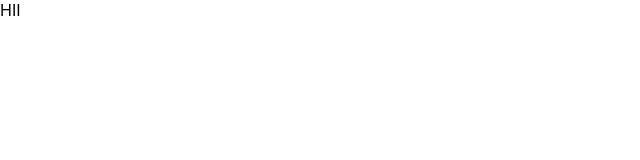
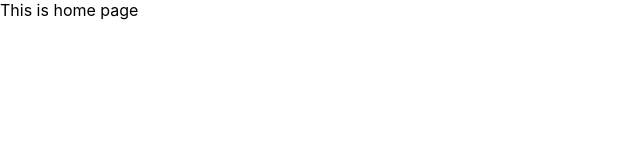
Before and after one commit to ahmadraza12ab/Box-office, a React (Create React App) app: page / in a window 1280 px wide. Shown: the top 160 px of the page, without its empty margins (0-640 px from the left). Built offline with nearby package versions, Linux system fonts and the light colour scheme.

Commit message:
react router

```diff
--- a/src/App.js
+++ b/src/App.js
@@ -1,7 +1,18 @@
 import React from 'react';
+import { Switch, Route } from 'react-router-dom';
 
 function App() {
-  return <div>HII</div>;
+  return (
+    <Switch>
+      <Route exact path="/">
+        This is home page
+      </Route>
+      <Route exact path="/starred">
+        This is starred
+      </Route>
+      <Route>This is 404 page</Route>
+    </Switch>
+  );
 }
 
 export default App;
--- a/src/index.js
+++ b/src/index.js
@@ -1,13 +1,16 @@
-import React from "react";
-import ReactDOM from "react-dom/client";
-import "./index.css";
-import App from "./App";
-import reportWebVitals from "./reportWebVitals";
+import React from 'react';
+import ReactDOM from 'react-dom/client';
+import { BrowserRouter } from 'react-router-dom';
+import './index.css';
+import App from './App';
+import reportWebVitals from './reportWebVitals';
 
-const root = ReactDOM.createRoot(document.getElementById("root"));
+const root = ReactDOM.createRoot(document.getElementById('root'));
 root.render(
   <React.StrictMode>
-    <App />
+    <BrowserRouter>
+      <App />
+    </BrowserRouter>
   </React.StrictMode>
 );
 
```
